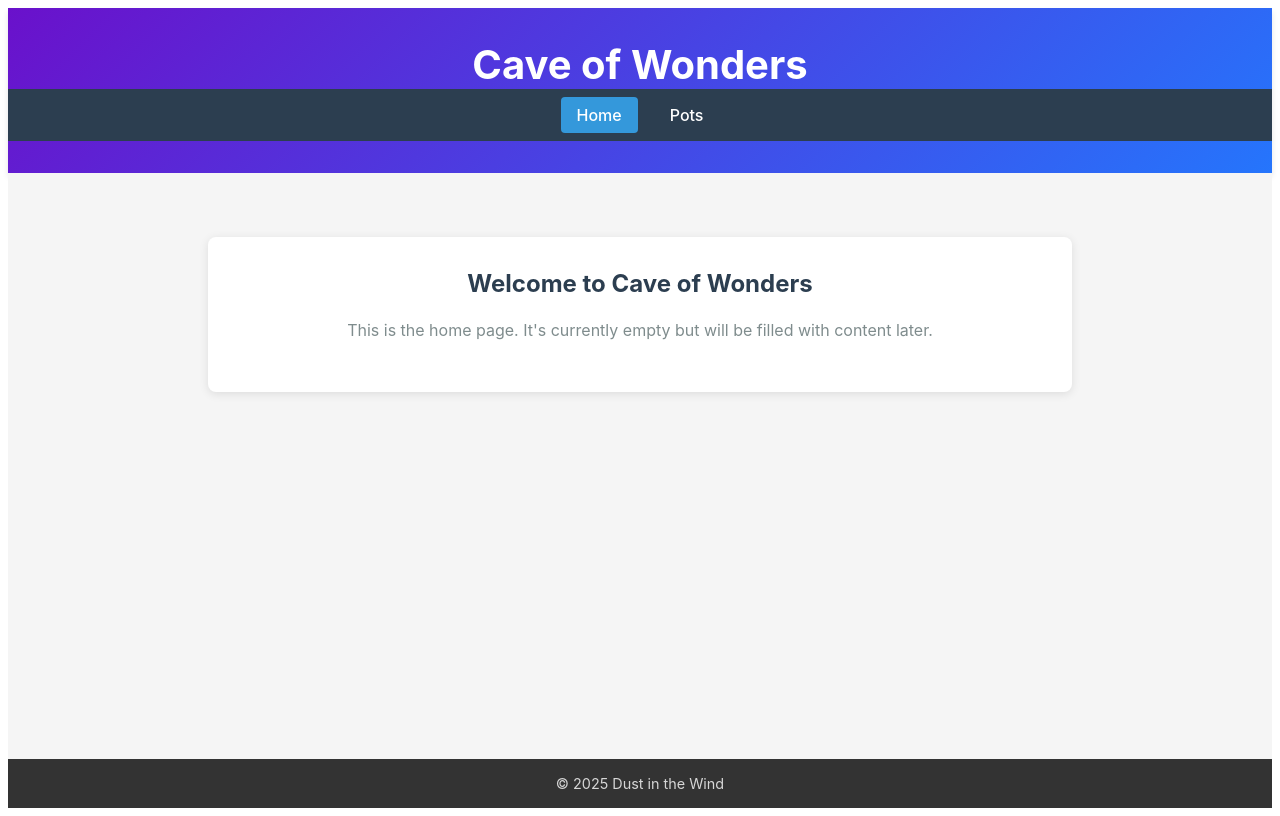
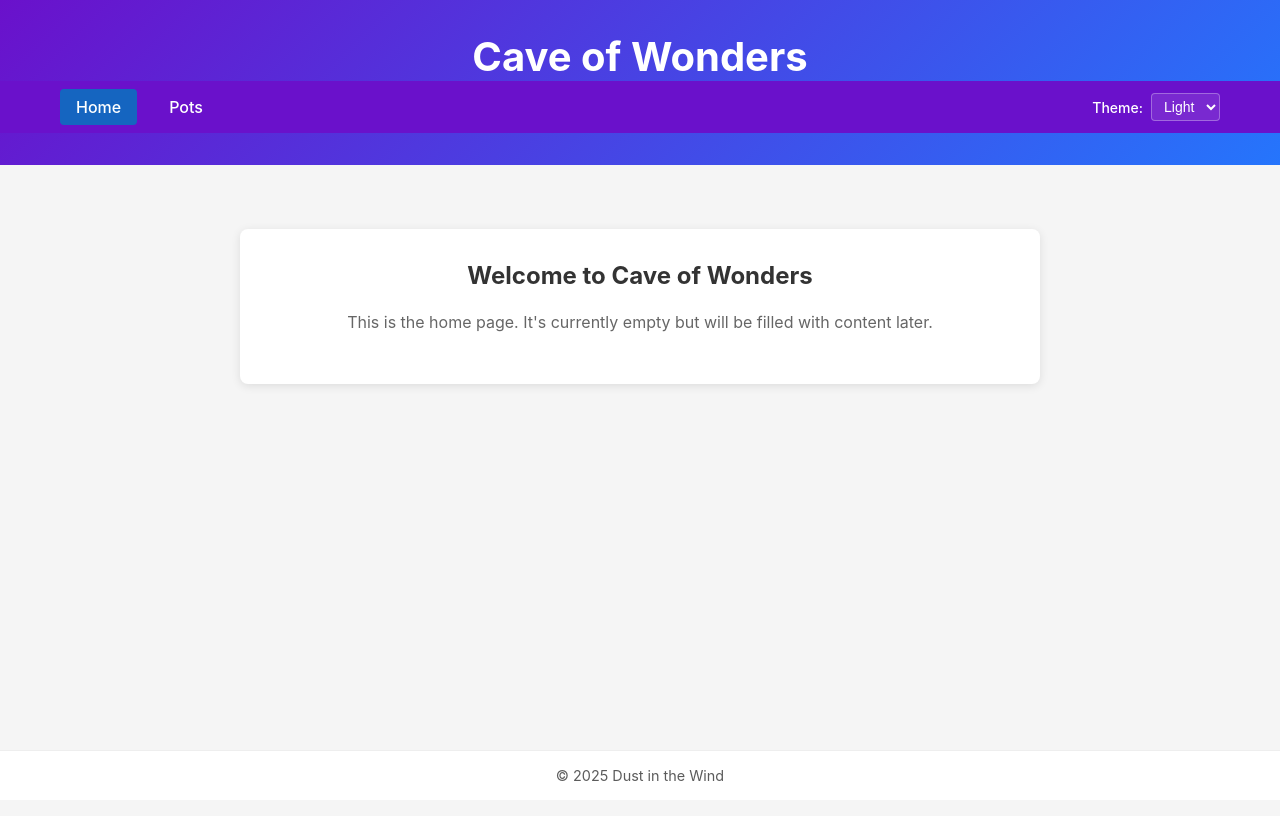
Before and after one commit to lastunicorn/cave-of-wonders-web, an Angular app in the folder sources/: page /home in a window 1280 px wide. Built offline with nearby package versions, Linux system fonts and the light colour scheme.

Commit message:
added a black theme

```diff
--- a/sources/src/app/app.html
+++ b/sources/src/app/app.html
@@ -21,7 +21,7 @@
             Helvetica, Arial, sans-serif;
         -webkit-font-smoothing: antialiased;
         -moz-osx-font-smoothing: grayscale;
-        color: #333;
+        color: var(--text-primary);
         display: flex;
         flex-direction: column;
         min-height: 100vh;
@@ -34,11 +34,11 @@
     }
 
     header {
-        background: linear-gradient(135deg, #6a11cb 0%, #2575fc 100%);
-        color: white;
+        background: linear-gradient(135deg, var(--bg-gradient-start) 0%, var(--bg-gradient-end) 100%);
+        color: var(--text-on-primary);
         padding: 2rem 0;
         text-align: center;
-        box-shadow: 0 4px 6px rgba(0, 0, 0, 0.1);
+        box-shadow: 0 4px 6px var(--shadow-light);
     }
 
     .header-content {
@@ -61,15 +61,16 @@
 
     main {
         flex: 1;
-        background-color: #f5f5f5;
+        background-color: var(--bg-secondary);
         padding: 2rem 0;
     }
 
     footer {
-        background-color: #333;
-        color: white;
+        background-color: var(--bg-primary);
+        color: var(--text-primary);
         padding: 1rem 0;
         text-align: center;
+        border-top: 1px solid var(--border-light);
     }
 
     footer p {
--- a/sources/src/app/components/currency-display/currency-display.scss
+++ b/sources/src/app/components/currency-display/currency-display.scss
@@ -3,11 +3,13 @@
 
 .currency {
     font-size: 0.8em;
+    color: var(--text-secondary);
 }
 
 .decimal-part {
     font-size: 0.7em;
     vertical-align: baseline;
-    color: #666;
+    color: var(--text-secondary);
     margin-left: 2px;
+    opacity: 0.8;
 }
--- a/sources/src/app/components/home/home.scss
+++ b/sources/src/app/components/home/home.scss
@@ -2,18 +2,19 @@
     max-width: 800px;
     margin: 2rem auto;
     padding: 2rem;
-    background-color: #fff;
+    background-color: var(--bg-primary);
     border-radius: 8px;
-    box-shadow: 0 2px 10px rgba(0, 0, 0, 0.1);
+    box-shadow: 0 2px 10px var(--shadow-light);
     text-align: center;
+    transition: all 0.3s ease;
 
     h2 {
-        color: #2c3e50;
+        color: var(--text-primary);
         margin-top: 0;
     }
 
     p {
-        color: #7f8c8d;
+        color: var(--text-secondary);
         line-height: 1.6;
     }
 }
--- a/sources/src/app/components/main-menu/main-menu.html
+++ b/sources/src/app/components/main-menu/main-menu.html
@@ -1,4 +1,5 @@
 <nav class="main-menu">
+    <div class="menu-content">
         <ul>
             @for (item of menuItems; track item) {
             <li>
@@ -6,4 +7,17 @@
             </li>
             }
         </ul>
+
+        <div class="theme-selector">
+            <label for="theme-select">Theme:</label>
+            <select
+                id="theme-select"
+                [value]="themeService.currentTheme()"
+                (change)="onThemeChange($event)"
+                class="theme-dropdown">
+                <option value="light">Light</option>
+                <option value="dark">Dark</option>
+            </select>
+        </div>
+    </div>
 </nav>
--- a/sources/src/app/components/main-menu/main-menu.scss
+++ b/sources/src/app/components/main-menu/main-menu.scss
@@ -1,18 +1,26 @@
 .main-menu {
-    background-color: #2c3e50;
+    background-color: var(--bg-gradient-start);
     padding: 0.5rem 0;
+
+    .menu-content {
+        display: flex;
+        justify-content: space-between;
+        align-items: center;
+        max-width: 1200px;
+        margin: 0 auto;
+        padding: 0 20px;
+    }
 
     ul {
         display: flex;
         list-style: none;
         margin: 0;
         padding: 0;
-        justify-content: center;
         gap: 1rem;
 
         li {
             a {
-                color: white;
+                color: var(--text-on-primary);
                 text-decoration: none;
                 padding: 0.5rem 1rem;
                 display: block;
@@ -21,14 +29,48 @@
                 border-radius: 4px;
 
                 &:hover {
-                    background-color: #34495e;
+                    background-color: rgba(255, 255, 255, 0.1);
                 }
 
                 &.active {
-                    background-color: #3498db;
-                    color: white;
+                    background-color: var(--accent-primary);
+                    color: var(--text-on-primary);
                 }
             }
         }
     }
+
+    .theme-selector {
+        display: flex;
+        align-items: center;
+        gap: 8px;
+
+        label {
+            color: var(--text-on-primary);
+            font-weight: 500;
+            font-size: 14px;
+        }
+
+        .theme-dropdown {
+            padding: 4px 8px;
+            border-radius: 4px;
+            border: 1px solid rgba(255, 255, 255, 0.3);
+            background-color: rgba(255, 255, 255, 0.1);
+            color: var(--text-on-primary);
+            font-size: 14px;
+            cursor: pointer;
+            transition: all 0.3s ease;
+
+            &:hover, &:focus {
+                background-color: rgba(255, 255, 255, 0.2);
+                border-color: rgba(255, 255, 255, 0.5);
+                outline: none;
+            }
+
+            option {
+                background-color: var(--bg-primary);
+                color: var(--text-primary);
+            }
+        }
+    }
 }
--- a/sources/src/app/components/main-menu/main-menu.ts
+++ b/sources/src/app/components/main-menu/main-menu.ts
@@ -1,11 +1,13 @@
 import { Component } from '@angular/core';
 import { CommonModule } from '@angular/common';
 import { RouterLink, RouterLinkActive } from '@angular/router';
+import { FormsModule } from '@angular/forms';
+import { ThemeService, Theme } from '../../services/theme.service';
 
 @Component({
     selector: 'app-main-menu',
     standalone: true,
-    imports: [CommonModule, RouterLink, RouterLinkActive],
+    imports: [CommonModule, RouterLink, RouterLinkActive, FormsModule],
     templateUrl: './main-menu.html',
     styleUrl: './main-menu.scss'
 })
@@ -14,4 +16,11 @@ export class MainMenu {
         { path: '/home', label: 'Home' },
         { path: '/pots', label: 'Pots' }
     ];
+
+    constructor(public themeService: ThemeService) {}
+
+    onThemeChange(event: Event): void {
+        const target = event.target as HTMLSelectElement;
+        this.themeService.setTheme(target.value as Theme);
+    }
 }
--- a/sources/src/app/components/pot-list/pot-list.scss
+++ b/sources/src/app/components/pot-list/pot-list.scss
@@ -7,10 +7,11 @@
 .filter-controls {
     margin-bottom: 20px;
     padding: 15px;
-    background-color: #f5f5f5;
+    background-color: var(--bg-primary);
     border-radius: 8px;
     display: flex;
     justify-content: flex-end;
+    box-shadow: 0 2px 8px var(--shadow-light);
 }
 
 .currency-filter {
@@ -21,14 +22,15 @@
 
 .currency-filter label {
     font-weight: 500;
-    color: #333;
+    color: var(--text-primary);
 }
 
 .currency-dropdown {
     padding: 8px 12px;
     border-radius: 4px;
-    border: 1px solid #ddd;
-    background-color: white;
+    border: 1px solid var(--border-color);
+    background-color: var(--bg-primary);
+    color: var(--text-primary);
     font-size: 14px;
     cursor: pointer;
     transition: border-color 0.2s;
@@ -36,12 +38,12 @@
 
 .currency-dropdown:hover,
 .currency-dropdown:focus {
-    border-color: #1565c0;
+    border-color: var(--accent-primary);
     outline: none;
 }
 
 h2 {
-    color: #333;
+    color: var(--text-primary);
     margin-bottom: 20px;
     text-align: center;
 }
@@ -56,36 +58,42 @@ h2 {
 }
 
 .loading {
-    background-color: #e8f5e9;
-    color: #388e3c;
+    background-color: var(--bg-tertiary);
+    color: var(--text-success);
 }
 
 .error-message {
-    background-color: #ffebee;
-    color: #c62828;
+    background-color: var(--bg-error);
+    color: var(--text-error);
 }
 
 .retry-button {
-    background-color: #c62828;
-    color: white;
+    background-color: var(--text-error);
+    color: var(--text-on-primary);
     border: none;
     border-radius: 4px;
     padding: 8px 16px;
     margin-top: 10px;
     cursor: pointer;
+    transition: all 0.3s ease;
+}
+
+.retry-button:hover {
+    background-color: var(--accent-hover);
 }
 
 .empty-message {
-    background-color: #e3f2fd;
-    color: #1565c0;
+    background-color: var(--bg-info);
+    color: var(--text-info);
 }
 
 .debug-info {
-    background-color: #fffde7;
-    border: 1px solid #ffd54f;
+    background-color: var(--bg-warning);
+    border: 1px solid var(--border-warning);
     border-radius: 4px;
     padding: 10px;
     margin-bottom: 20px;
+    color: var(--text-primary);
 }
 
 .pot-accounts-section {
@@ -94,7 +102,7 @@ h2 {
 
 .pot-accounts-section h3 {
     margin-bottom: 15px;
-    color: #1565c0;
+    color: var(--accent-primary);
 }
 
 .pot-accounts-grid {
@@ -111,22 +119,22 @@ h2 {
 }
 
 .pot-card {
-    background-color: white;
+    background-color: var(--bg-primary);
     border-radius: 8px;
     padding: 20px;
-    box-shadow: 0 2px 8px rgba(0, 0, 0, 0.1);
+    box-shadow: 0 2px 8px var(--shadow-light);
     transition: transform 0.2s ease-in-out, box-shadow 0.2s ease-in-out;
 }
 
 .pot-card:hover {
     transform: translateY(-5px);
-    box-shadow: 0 5px 15px rgba(0, 0, 0, 0.1);
+    box-shadow: 0 5px 15px var(--shadow-medium);
 }
 
 .pot-card h3 {
     margin-top: 0;
-    color: #333;
-    border-bottom: 1px solid #eee;
+    color: var(--text-primary);
+    border-bottom: 1px solid var(--border-light);
     padding-bottom: 10px;
 }
 
@@ -139,17 +147,18 @@ h2 {
 }
 
 .summary-card {
-  background-color: white;
+  background-color: var(--bg-primary);
   border-radius: 8px;
-  box-shadow: 0 2px 10px rgba(0, 0, 0, 0.1);
+  box-shadow: 0 2px 10px var(--shadow-light);
   padding: 20px;
+  transition: all 0.3s ease;
 }
 
 .summary-card h3 {
   margin-top: 0;
-  color: #333;
+  color: var(--text-primary);
   font-size: 18px;
-  border-bottom: 1px solid #eee;
+  border-bottom: 1px solid var(--border-light);
   padding-bottom: 10px;
   margin-bottom: 15px;
 }
@@ -157,7 +166,7 @@ h2 {
 .total-amount {
   font-size: 32px;
   font-weight: bold;
-  color: #1565c0;
+  color: var(--accent-primary);
   margin: 10px 0;
 }
 
@@ -168,7 +177,7 @@ h2 {
 
 .last-updated {
   font-size: 12px;
-  color: #666;
+  color: var(--text-secondary);
   margin-top: 10px;
 }
 
@@ -180,12 +189,12 @@ h2 {
 }
 
 .stat-label {
-  color: #555;
+  color: var(--text-tertiary);
 }
 
 .stat-value {
   font-weight: 600;
-  color: #333;
+  color: var(--text-primary);
 }
 
 /* Currency Breakdown */
@@ -195,7 +204,7 @@ h2 {
 
 .currency-breakdown h3 {
   margin-bottom: 15px;
-  color: #333;
+  color: var(--text-primary);
 }
 
 .currency-overview-grid {
@@ -205,10 +214,15 @@ h2 {
 }
 
 .currency-card {
-  background-color: white;
+  background-color: var(--bg-primary);
   border-radius: 8px;
-  box-shadow: 0 2px 8px rgba(0, 0, 0, 0.1);
+  box-shadow: 0 2px 8px var(--shadow-light);
   padding: 15px;
+  transition: all 0.3s ease;
+}
+
+.currency-card:hover {
+  box-shadow: 0 4px 12px var(--shadow-medium);
 }
 
 .currency-header {
@@ -220,30 +234,30 @@ h2 {
 .currency-code {
   font-size: 16px;
   font-weight: 600;
-  color: #333;
+  color: var(--text-primary);
 }
 
 .percentage {
   font-weight: 600;
-  color: #1565c0;
+  color: var(--accent-primary);
 }
 
 .currency-value {
   font-size: 20px;
   font-weight: bold;
-  color: #333;
+  color: var(--text-primary);
   margin-bottom: 5px;
 }
 
 .normalized-value {
   font-size: 14px;
-  color: #666;
+  color: var(--text-secondary);
   margin-bottom: 10px;
 }
 
 .percentage-bar {
   height: 6px;
-  background-color: #e0e0e0;
+  background-color: var(--border-color);
   border-radius: 3px;
   overflow: hidden;
   margin-top: 10px;
@@ -251,7 +265,7 @@ h2 {
 
 .percentage-fill {
   height: 100%;
-  background-color: #4caf50;
+  background-color: var(--accent-secondary);
   border-radius: 3px;
 }
 
@@ -262,7 +276,7 @@ h2 {
 
 .conversion-rates h3 {
   margin-bottom: 15px;
-  color: #333;
+  color: var(--text-primary);
 }
 
 .rates-grid {
@@ -272,25 +286,31 @@ h2 {
 }
 
 .rate-card {
-  background-color: white;
+  background-color: var(--bg-primary);
   border-radius: 8px;
-  box-shadow: 0 2px 8px rgba(0, 0, 0, 0.1);
+  box-shadow: 0 2px 8px var(--shadow-light);
   padding: 15px;
+  transition: all 0.3s ease;
+}
+
+.rate-card:hover {
+  box-shadow: 0 4px 12px var(--shadow-medium);
 }
 
 .rate-pair {
   font-weight: 600;
-  color: #333;
+  color: var(--text-primary);
   margin-bottom: 8px;
 }
 
 .rate-value {
   font-size: inherit;
+  color: var(--text-primary);
 }
 
 .rate-date {
   font-size: 12px;
-  color: #666;
+  color: var(--text-secondary);
   margin-top: 8px;
 }
 
@@ -303,14 +323,14 @@ h2 {
 
 .account-balance .currency {
   font-size: 16px;
-  color: #666;
+  color: var(--text-secondary);
   margin-right: 5px;
 }
 
 .account-balance .amount {
   font-size: 24px;
   font-weight: 600;
-  color: #333;
+  color: var(--text-primary);
 }
 
 .account-details {
@@ -324,6 +344,12 @@ h2 {
 
 .account-details .label {
   font-weight: 600;
-  color: #555;
+  color: var(--text-tertiary);
   margin-right: 5px;
 }
+
+/* Decimal part styling for currency display */
+.decimal-part {
+  font-size: 0.8em;
+  opacity: 0.8;
+}
--- /dev/null
+++ b/sources/src/app/services/theme.service.ts
@@ -0,0 +1,58 @@
+import { Injectable, signal, effect, PLATFORM_ID, Inject } from '@angular/core';
+import { isPlatformBrowser } from '@angular/common';
+
+export type Theme = 'light' | 'dark';
+
+@Injectable({
+    providedIn: 'root'
+})
+export class ThemeService {
+    private readonly THEME_KEY = 'cave-of-wonders-theme';
+    private isBrowser: boolean;
+
+    // Signal to track current theme
+    currentTheme = signal<Theme>('light');
+
+    constructor(@Inject(PLATFORM_ID) platformId: object) {
+        this.isBrowser = isPlatformBrowser(platformId);
+
+        // Set the initial theme after determining if we're in browser
+        this.currentTheme.set(this.getStoredTheme());
+
+        // Effect to apply theme changes to the document
+        effect(() => {
+            this.applyTheme(this.currentTheme());
+        });
+    }
+
+    private getStoredTheme(): Theme {
+        if (!this.isBrowser) {
+            return 'light'; // Default theme for SSR
+        }
+
+        const stored = localStorage.getItem(this.THEME_KEY);
+        return (stored === 'dark' || stored === 'light')
+            ? stored
+            : 'light';
+    }
+
+    private applyTheme(theme: Theme): void {
+        if (!this.isBrowser) {
+            return; // Skip DOM manipulation during SSR
+        }
+
+        document.documentElement.setAttribute('data-theme', theme);
+        localStorage.setItem(this.THEME_KEY, theme);
+    }
+
+    setTheme(theme: Theme): void {
+        this.currentTheme.set(theme);
+    }
+
+    toggleTheme(): void {
+        const newTheme = this.currentTheme() === 'light'
+            ? 'dark'
+            : 'light';
+        this.setTheme(newTheme);
+    }
+}
--- a/sources/src/styles.scss
+++ b/sources/src/styles.scss
@@ -1 +1,122 @@
 /* You can add global styles to this file, and also import other style files */
+
+/* CSS Custom Properties for Theming */
+:root[data-theme="light"] {
+  --bg-primary: #ffffff;
+  --bg-secondary: #f5f5f5;
+  --bg-tertiary: #e8f5e9;
+  --bg-error: #ffebee;
+  --bg-info: #e3f2fd;
+  --bg-warning: #fffde7;
+  --bg-gradient-start: #6a11cb;
+  --bg-gradient-end: #2575fc;
+
+  --text-primary: #333333;
+  --text-secondary: #666666;
+  --text-tertiary: #555555;
+  --text-on-primary: #ffffff;
+  --text-success: #388e3c;
+  --text-error: #c62828;
+  --text-info: #1565c0;
+
+  --border-color: #dddddd;
+  --border-light: #eeeeee;
+  --border-warning: #ffd54f;
+
+  --accent-primary: #1565c0;
+  --accent-secondary: #4caf50;
+  --accent-hover: #1976d2;
+
+  --shadow-light: rgba(0, 0, 0, 0.1);
+  --shadow-medium: rgba(0, 0, 0, 0.15);
+}
+
+:root[data-theme="dark"] {
+  --bg-primary: #1a1a1a;
+  --bg-secondary: #2a2a2a;
+  --bg-tertiary: #1e3a1e;
+  --bg-error: #3d1a1a;
+  --bg-info: #1a2a3d;
+  --bg-warning: #3d3d1a;
+  --bg-gradient-start: #4a0e8a;
+  --bg-gradient-end: #1a4a8a;
+
+  --text-primary: #e0e0e0;
+  --text-secondary: #b0b0b0;
+  --text-tertiary: #c0c0c0;
+  --text-on-primary: #ffffff;
+  --text-success: #4caf50;
+  --text-error: #f44336;
+  --text-info: #2196f3;
+
+  --border-color: #404040;
+  --border-light: #333333;
+  --border-warning: #665500;
+
+  --accent-primary: #2196f3;
+  --accent-secondary: #4caf50;
+  --accent-hover: #1976d2;
+
+  --shadow-light: rgba(0, 0, 0, 0.3);
+  --shadow-medium: rgba(0, 0, 0, 0.4);
+}
+
+/* Global styles that respect the theme */
+* {
+  box-sizing: border-box;
+}
+
+body {
+  margin: 0;
+  padding: 0;
+  background-color: var(--bg-secondary);
+  color: var(--text-primary);
+  transition: background-color 0.3s ease, color 0.3s ease;
+}
+
+/* Theme-aware button styles */
+.btn {
+  background-color: var(--accent-primary);
+  color: var(--text-on-primary);
+  border: 1px solid var(--border-color);
+  transition: all 0.3s ease;
+}
+
+.btn:hover {
+  background-color: var(--accent-hover);
+}
+
+.btn-secondary {
+  background-color: transparent;
+  color: var(--text-primary);
+  border: 1px solid var(--border-color);
+}
+
+.btn-secondary:hover {
+  background-color: var(--bg-secondary);
+}
+
+/* Theme-aware input styles */
+input, select, textarea {
+  background-color: var(--bg-primary);
+  color: var(--text-primary);
+  border: 1px solid var(--border-color);
+  transition: all 0.3s ease;
+}
+
+input:focus, select:focus, textarea:focus {
+  border-color: var(--accent-primary);
+  outline: none;
+}
+
+/* Theme-aware card styles */
+.card {
+  background-color: var(--bg-primary);
+  border: 1px solid var(--border-light);
+  box-shadow: 0 2px 8px var(--shadow-light);
+  transition: all 0.3s ease;
+}
+
+.card:hover {
+  box-shadow: 0 5px 15px var(--shadow-medium);
+}
```
Also changed, not shown: sources/src/app/components/pot-card/pot-card.scss (+13 -13 lines). Lines whose indentation alone changed are shown as unchanged.
